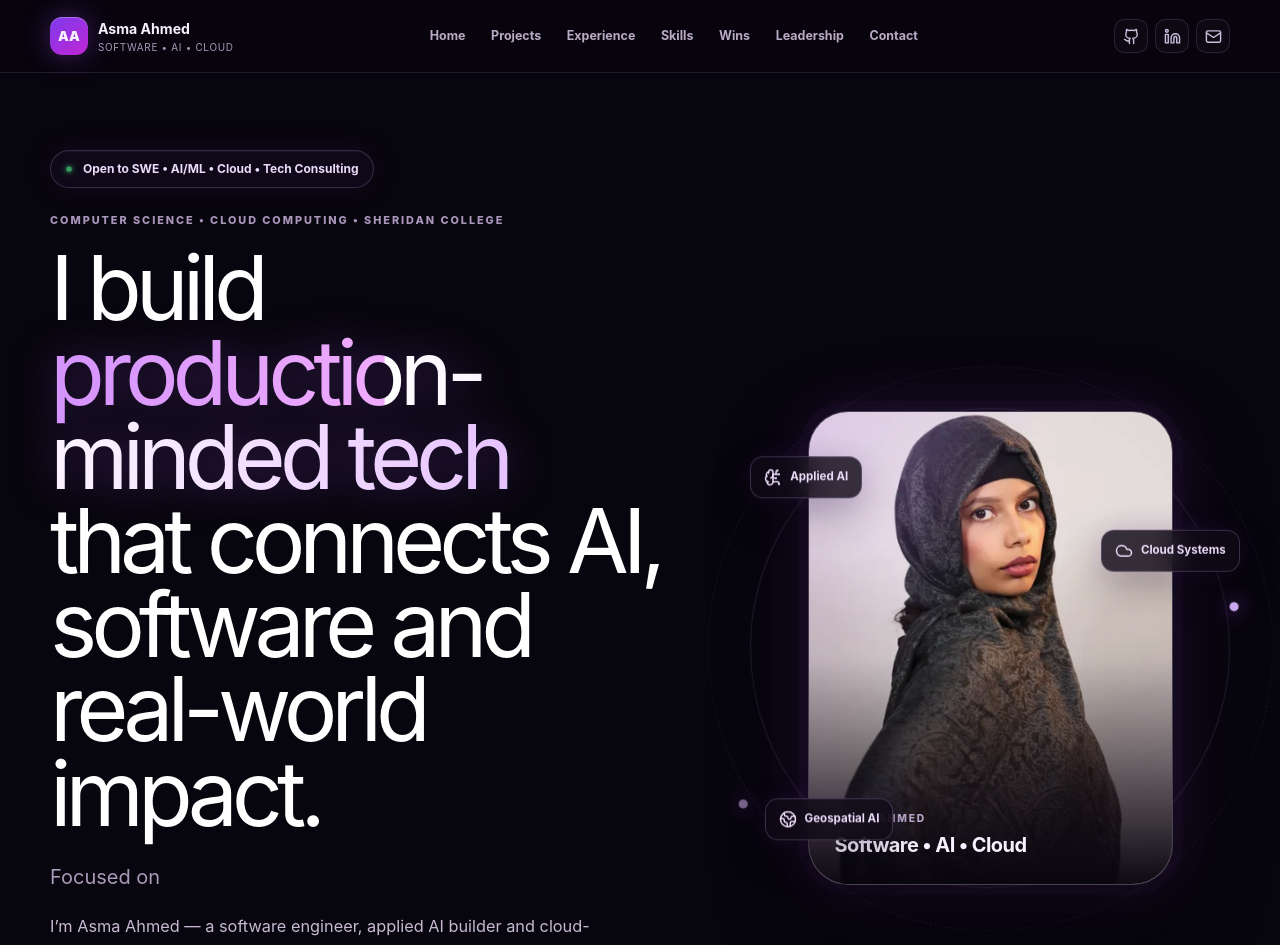
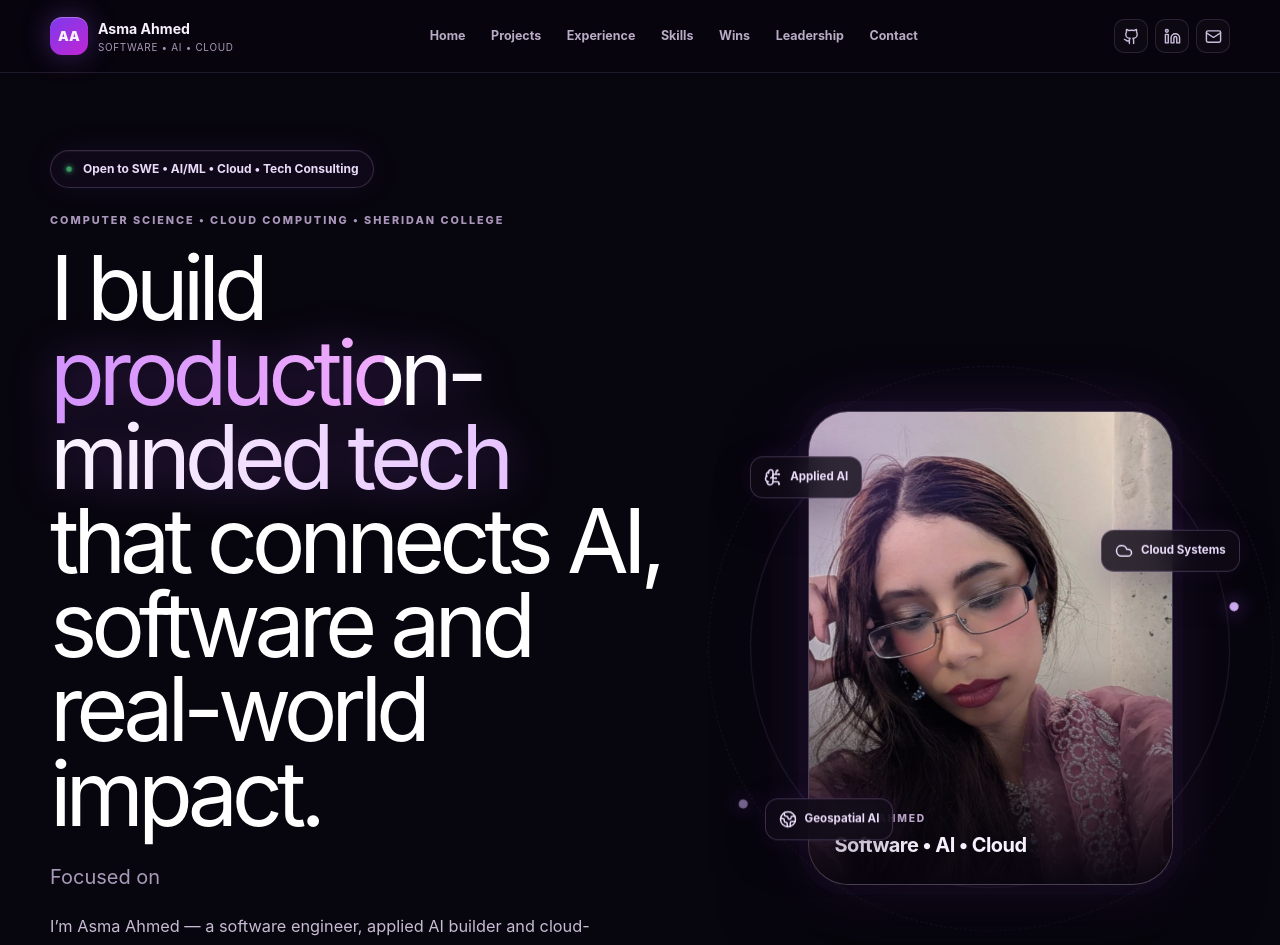
Before and after one commit to asma675/AsmaAhmedPortfolio, a React (Vite) app: page / in a window 1280 px wide. Shown: the top 945 px of the page. Built offline with nearby package versions, Linux system fonts and the light colour scheme; the HTML template or start-up script is replaced by a standard one.

Commit message:
Update profile image in Portfolio component

```diff
--- a/src/Portfolio.jsx
+++ b/src/Portfolio.jsx
@@ -476,7 +476,7 @@ function Hero() {
         <div className="orbit orbit-two" />
         <div className="portrait-shell">
           <div className="portrait-light" />
-          <img src="/images/model.png" alt="Asma Ahmed" className="portrait" />
+          <img src="/images/profile-new.png" alt="Asma Ahmed" className="portrait" />
           <div className="portrait-gradient" />
           <div className="portrait-caption">
             <span className="caption-label">Asma Ahmed</span>
```
